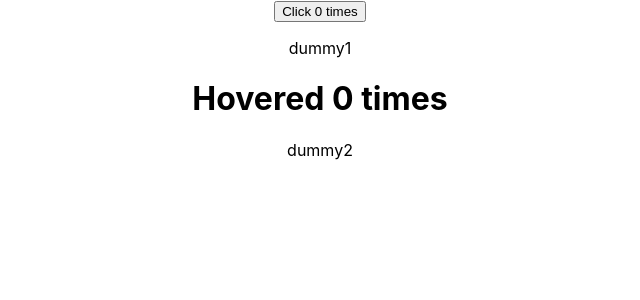
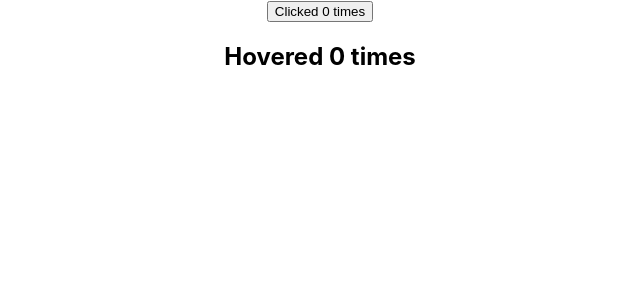
Before and after one commit to rahulak18/React-series, a React (Create React App) app in the folder ReactTutorial/my-app/: page / in a window 1280 px wide. Shown: the top 300 px of the page, without its empty margins (320-960 px from the left). Built offline with nearby package versions, Linux system fonts and the light colour scheme.

Commit message:
37 Render Props

```diff
--- a/ReactTutorial/my-app/src/App.js
+++ b/ReactTutorial/my-app/src/App.js
@@ -1,12 +1,20 @@
 import './App.css';
-import ClickCounter from './Higher-order-components/ClickCounter';
-import HoverCounter from './Higher-order-components/HoverCounter';
+import ClickCounter2 from './Render-Props/ClickCounter2';
+import Counter from './Render-Props/Counter';
+import HoverCounter2 from './Render-Props/HoverCounter2';
 
 function App() {
   return (
     <div className="App">
-      <ClickCounter name={'dummy1'} />
-      <HoverCounter name={'dummy2'} />
+
+      <Counter
+        render={(count, incrementCount) => <ClickCounter2 count={count} incrementCount={incrementCount} />}
+      />
+
+      <Counter
+        render={(count, incrementCount) => <HoverCounter2 count={count} incrementCount={incrementCount} />}
+      />
+
     </div>
   );
 }
--- /dev/null
+++ b/ReactTutorial/my-app/src/Render-Props/ClickCounter2.js
@@ -0,0 +1,11 @@
+import React, { Component } from 'react'
+
+export default class ClickCounter2 extends Component {
+    render() {
+        return (
+            <div>
+                <button onClick={this.props.incrementCount}>Clicked {this.props.count} times</button>
+            </div>
+        )
+    }
+}
--- /dev/null
+++ b/ReactTutorial/my-app/src/Render-Props/Counter.js
@@ -0,0 +1,25 @@
+import { Component } from 'react'
+
+export default class Counter extends Component {
+    constructor(props) {
+        super(props)
+
+        this.state = {
+            count: 0
+        }
+    }
+
+    incrementCount = () => {
+        this.setState(prevState => {
+            return {
+                count: prevState.count + 1
+            }
+        })
+    }
+
+    render() {
+        return this.props.render(this.state.count, this.incrementCount)
+
+
+    }
+}
--- /dev/null
+++ b/ReactTutorial/my-app/src/Render-Props/HoverCounter2.js
@@ -0,0 +1,11 @@
+import React, { Component } from 'react'
+
+export default class HoverCounter2 extends Component {
+    render() {
+        return (
+            <div>
+                <h2 onMouseOver={this.props.incrementCount}>Hovered {this.props.count} times</h2>
+            </div>
+        )
+    }
+}
```
